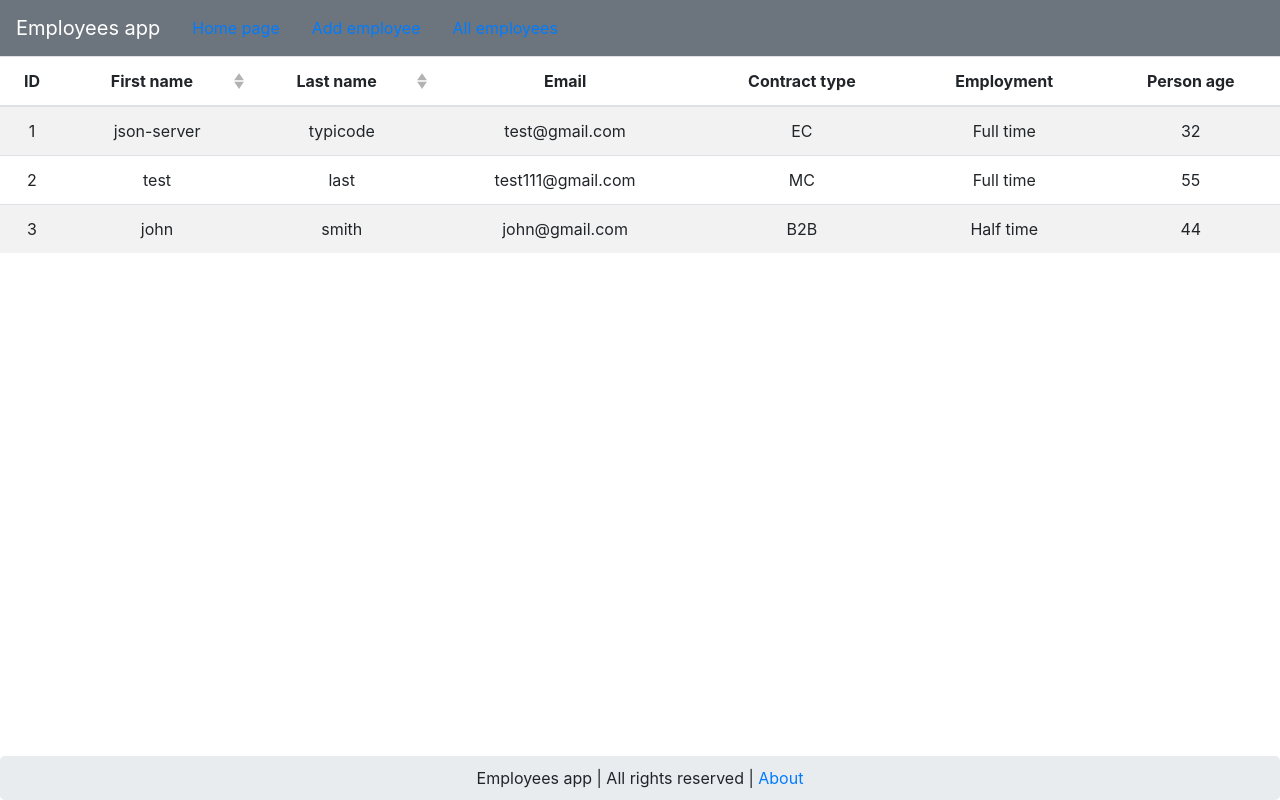
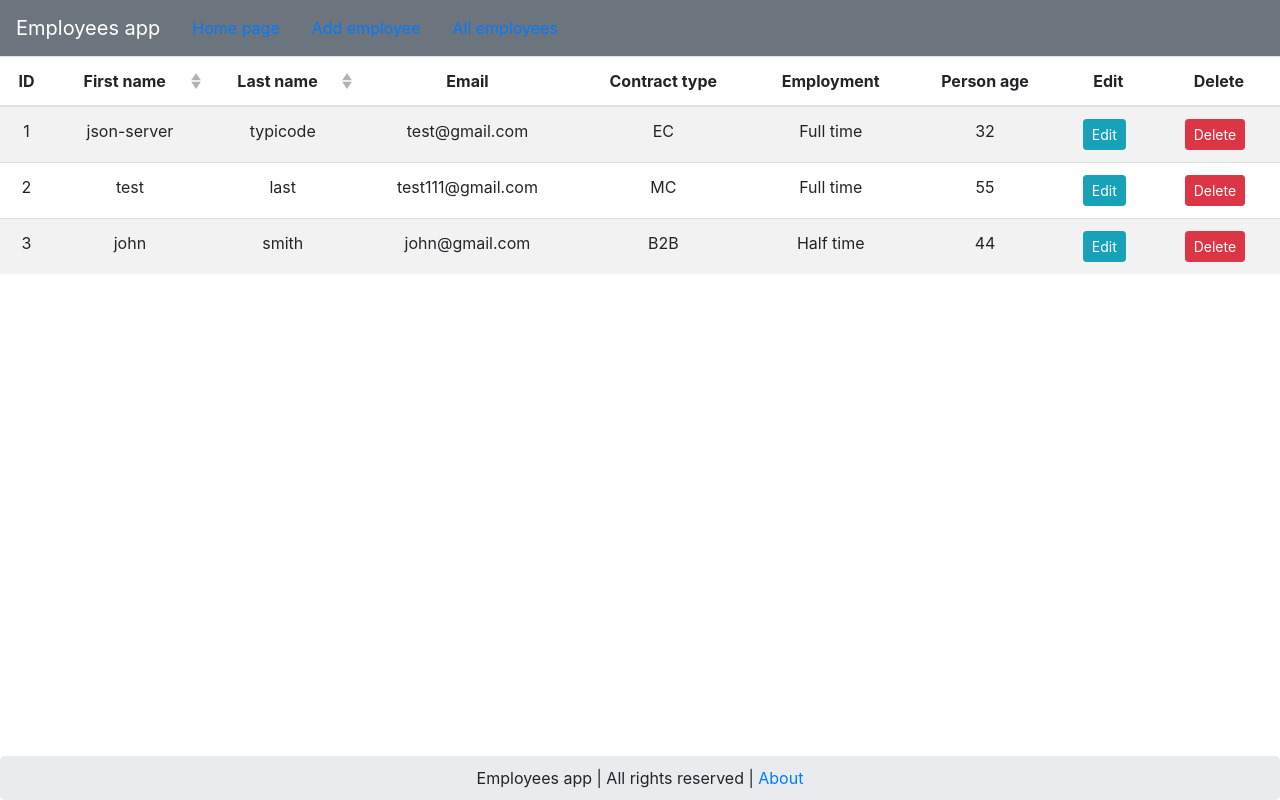
Before and after one commit to dariasobon/training-app, a Nuxt app: page /all in a window 1280 px wide. Built offline with nearby package versions, Linux system fonts and the light colour scheme; data requests are answered from the project's data file.

Commit message:
add delete and edit button

```diff
--- a/components/AllEmployees.vue
+++ b/components/AllEmployees.vue
@@ -1,6 +1,17 @@
 <template>
   <div>
-    <b-table class="text-center" striped hover :items="employees" :fields="fields"></b-table>
+    <b-table class="text-center" striped hover :items="employees" :fields="fields">
+      <template #cell(edit)="row">
+        <b-button variant="info" size="sm" @click="row.toggleDetails" class="mr-2">
+          Edit
+        </b-button>
+      </template>
+      <template #cell(delete)="row">
+        <b-button variant="danger" size="sm" @click="row.toggleDetails" class="mr-2">
+          Delete
+        </b-button>
+      </template>
+    </b-table>
   </div>
 </template>
 
@@ -39,6 +50,14 @@ export default {
           {
             key: 'age',
             label: 'Person age'
+          },
+          {
+            key: 'edit',
+            label: "Edit"
+          },
+          {
+            key: 'delete',
+            label: 'Delete'
           }
         ],
     }
```
